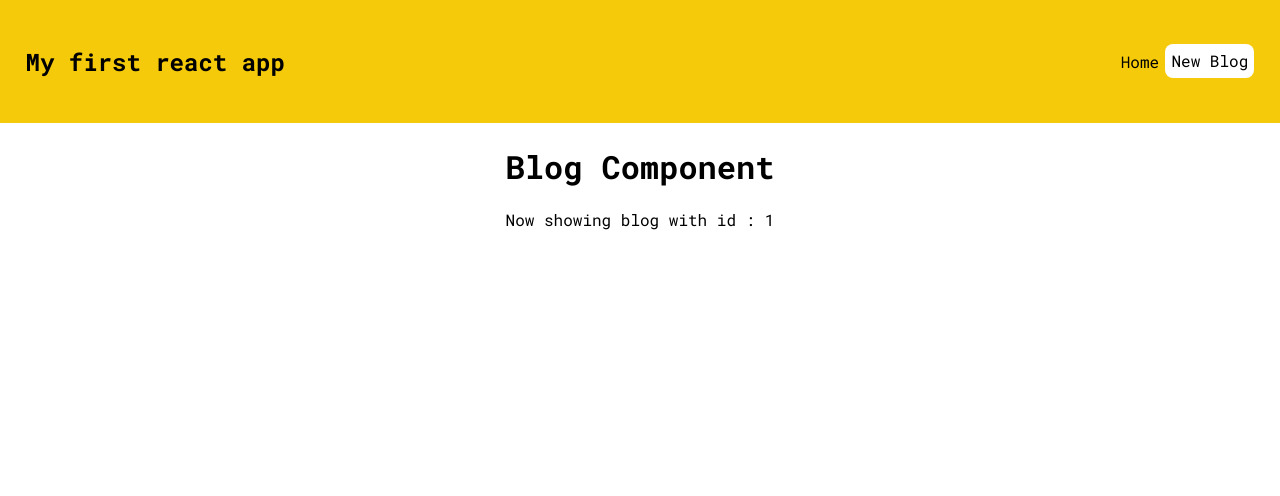
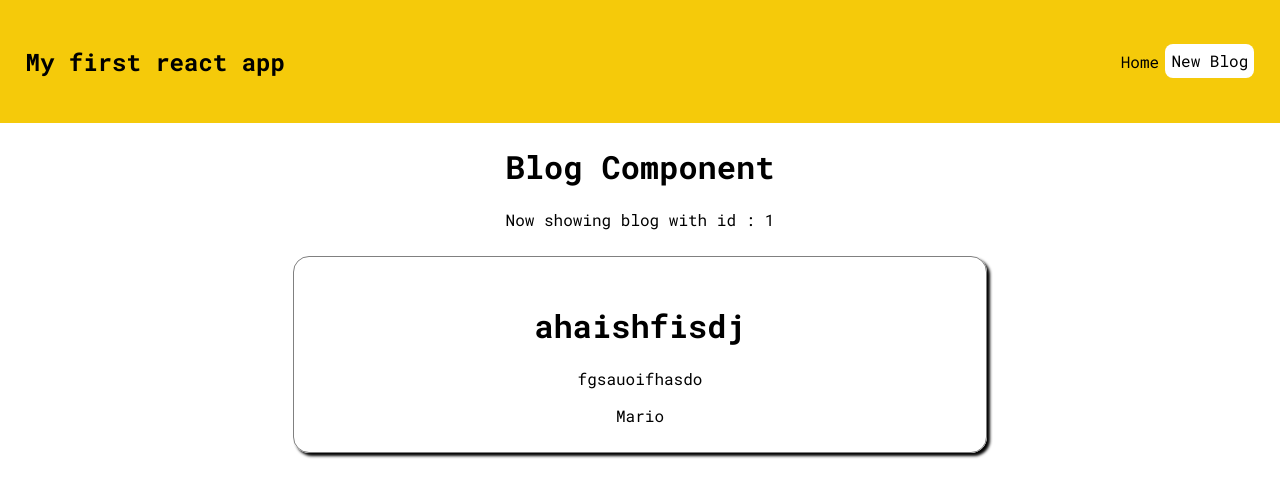
Before and after one commit to RaffaeleCaravett/myFirstReactApplication, a React (Create React App) app: page /blogs/1 in a window 1280 px wide. Shown: the top 496 px of the page. Built offline with nearby package versions, Linux system fonts and the light colour scheme; data requests are answered from the project's data file.

Commit message:
succesfuly getting a blog

```diff
--- a/src/blog.js
+++ b/src/blog.js
@@ -1,15 +1,25 @@
 import { useParams } from "react-router-dom/cjs/react-router-dom.min";
+import useFetch from "./useFetch"
 
 const Blog = () => {
 
 const { id } = useParams()
 
+const {data,isPending,error} = useFetch(`http://localhost:8000/blog/${id}`)
+
 return (
     <div className="blogs">
         <h1>Blog Component</h1>
         <div>
-           <p>Now showing blog with id : {id}</p>
+           {!error && <p>Now showing blog with id : {id}</p>}
+           {isPending && <p> Loading ...</p>}
+           {error && <p> C'è stato un errore nel recupero del blog</p>}
         </div>
+        {data && <div className="blog-preview" key={data.id}>
+    <h1>{data.title}</h1>
+    <p>{data.body}</p><span>{data.author}</span>
+
+</div>}
     </div>
 )
 }
```
